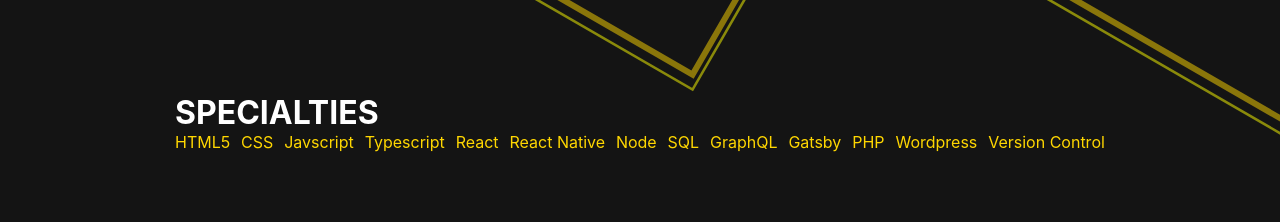
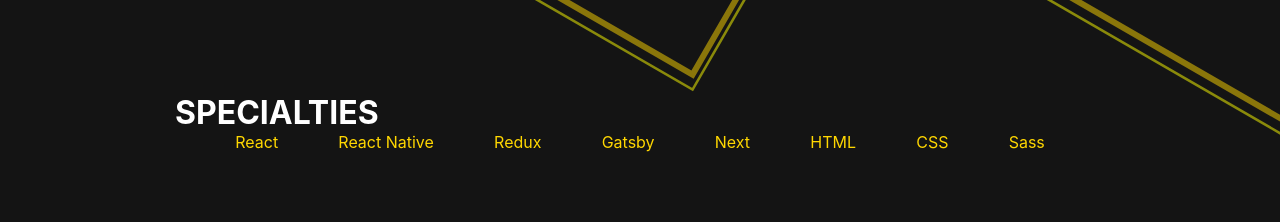
Before and after one commit to russstorms/stormsPortfolio, a React (Create React App) app: page / in a window 1280 px wide. Shown: the part 1380-1602 px from the top of the page. Built offline with nearby package versions, Linux system fonts and the light colour scheme.

Commit message:
Specialties added

```diff
--- a/src/components/about/SkillsList.css
+++ b/src/components/about/SkillsList.css
@@ -13,7 +13,7 @@
 
 .skills-list {
   display: flex;
-  justify-content: space-between;
+  justify-content: space-evenly;
 }
 
 .skills-list div {
--- a/src/components/about/SkillsList.jsx
+++ b/src/components/about/SkillsList.jsx
@@ -3,30 +3,51 @@
 import './SkillsList.css';
 
 const SkillsList = () => {
-  const skillList = [
-    `HTML5`,
-    `CSS`,
-    `Javscript`,
-    `Typescript`,
-    `React`,
-    `React Native`,
-    `Node`,
-    `SQL`,
-    `GraphQL`,
-    `Gatsby`,
-    `PHP`,
-    `Wordpress`,
-    `Version Control`,
+  const frontEndSpecialties = [
+    'React',
+    'React Native',
+    'Redux',
+    'Gatsby',
+    'Next',
+    'HTML',
+    'CSS',
+    'Sass',
+  ];
+
+  const backEndSpecialties = [
+    'Express.js',
+    'PHP',
+    'SQL',
+    'GraphQL',
+    'Apollo',
+    'Socket.io',
+  ];
+
+  const storageAndDeploymentSpecialties = [
+    'Github',
+    'Netlify',
+    'NPM',
+    'Heroku',
   ];
 
   return (
     <div className="Skills-List-Container">
       <h2 className="skills-title">Specialties</h2>
       <div className="skills-list">
-        {skillList.map((skill, idx) => (
+        {frontEndSpecialties.map((skill, idx) => (
           <div key={idx}>{skill}</div>
         ))}
       </div>
+      {/* <div className="skills-list">
+        {backEndSpecialties.map((skill, idx) => (
+          <div key={idx}>{skill}</div>
+        ))}
+      </div>
+      <div className="skills-list">
+        {storageAndDeploymentSpecialties.map((skill, idx) => (
+          <div key={idx}>{skill}</div>
+        ))}
+      </div> */}
     </div>
   );
 };
```
